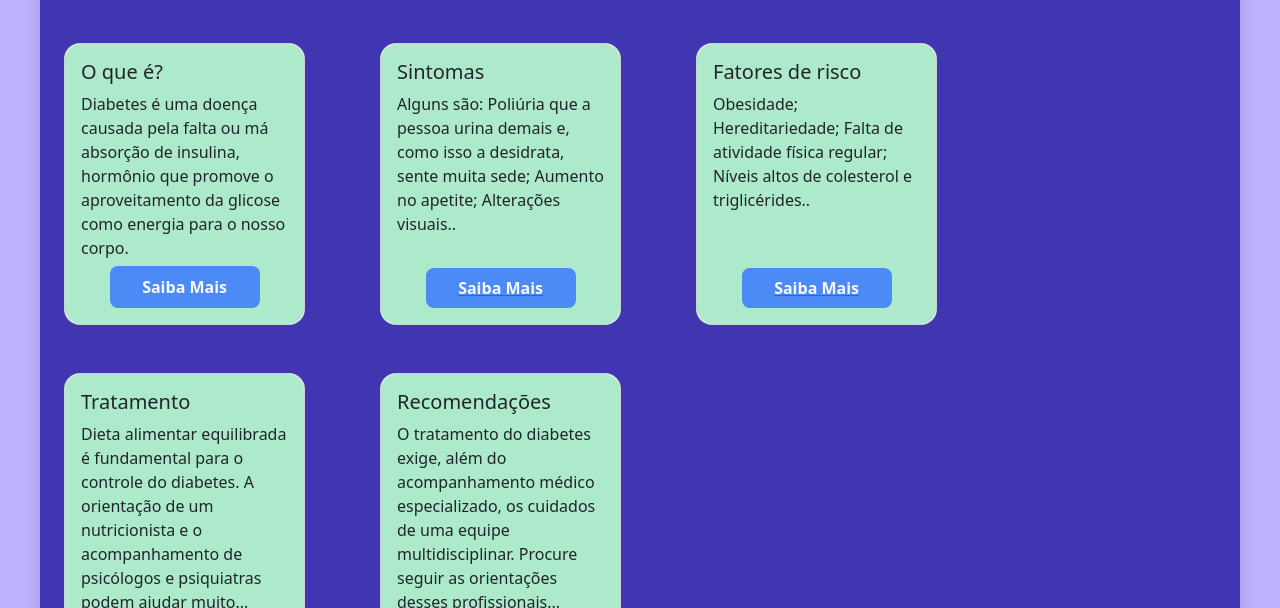
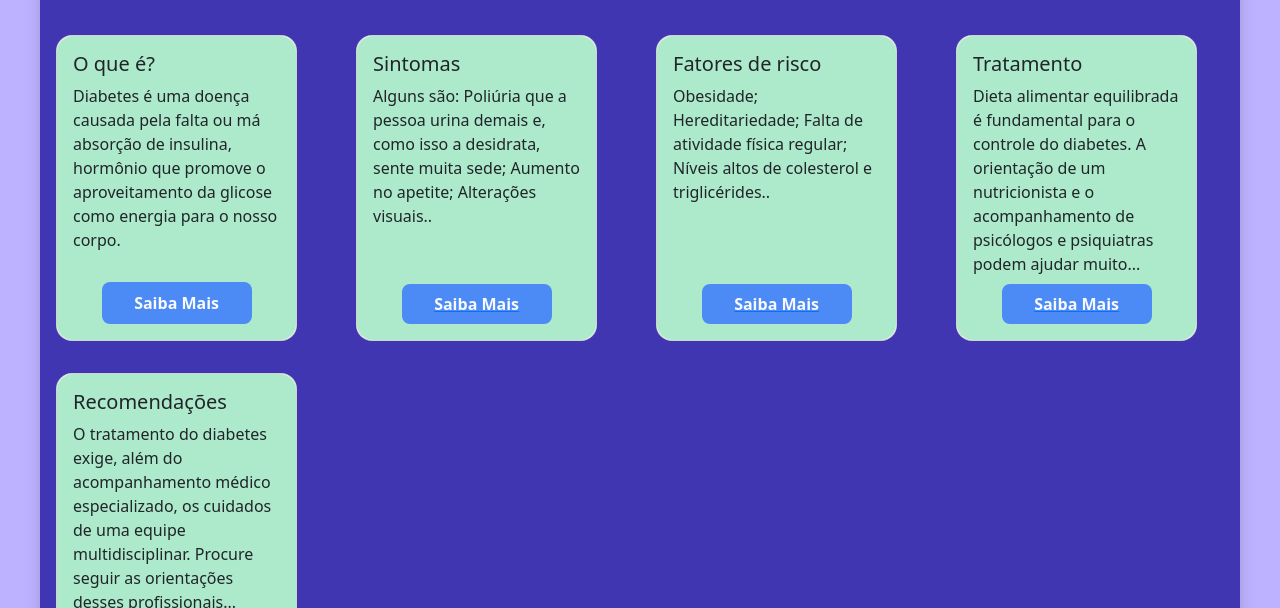
Before and after one commit to ICEI-PUC-Minas-PCO-SI/pco-si-2023-2-p1-tiaw-t1-g4-mellitus, a plain HTML site: page src/HomePage.html in a window 1280 px wide. Shown: the part 192-800 px from the top of the page. Drawn offline with nearby package versions, Linux system fonts and the light colour scheme.

Commit message:
Faço uma pequena mudança da página

```diff
--- a/src/HomePage.html
+++ b/src/HomePage.html
@@ -78,7 +78,7 @@
             </div>
             <div class="container-fluid">
                 <div class="row row-cols-md-4 row-cols-sm-2">
-                    <div class="m-2 p-3">
+                    <div class="m-0 p-3">
                         <div class="card rounded-4" id="efeito">
                             <div class="card-body rounded-4">
                                 <h5 class="card-title">O que é?</h5>
@@ -96,7 +96,7 @@
                             </div>
                         </div>
                     </div>
-                    <div class="m-2 p-3">
+                    <div class="m-0 p-3">
                         <div class="card rounded-4" id="efeito">
                             <div class="card-body rounded-4">
                                 <h5 class="card-title">Sintomas</h5>
@@ -113,7 +113,7 @@
                             </div>
                         </div>
                     </div>
-                    <div class="m-2 p-3">
+                    <div class="m-0 p-3">
                         <div class="card rounded-4" id="efeito">
                             <div class="card-body rounded-4">
                                 <h5 class="card-title">Fatores de risco</h5>
@@ -128,7 +128,7 @@
                             </div>
                         </div>
                     </div>
-                    <div class="m-2 p-3">
+                    <div class="m-0 p-3">
                         <div class="card rounded-4" id="efeito">
                             <div class="card-body rounded-4">
                                 <h5 class="card-title">Tratamento</h5>
@@ -145,7 +145,7 @@
                             </div>
                         </div>
                     </div>
-                    <div class="m-2 p-3">
+                    <div class="m-0 p-3">
                         <div class="card rounded-4" id="efeito">
                             <div class="card-body rounded-4">
                                 <h5 class="card-title">Recomendações</h5>
```
